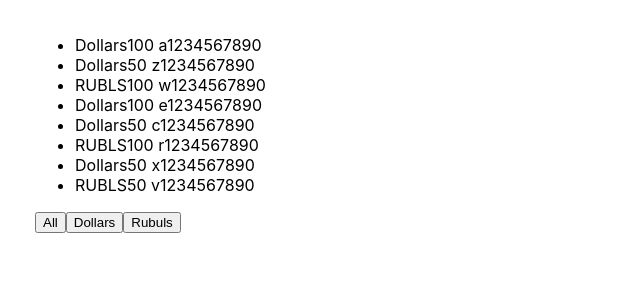
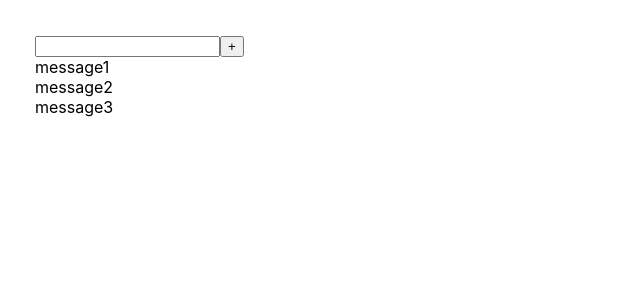
Before and after one commit to DmitryShastel/Native_JS_2.0_old, a React (Create React App) app in the folder Folder_1/native_js_2.0/: page / in a window 1280 px wide. Shown: the top 300 px of the page, without its empty margins (0-640 px from the left). Built offline with nearby package versions, Linux system fonts and the light colour scheme.

Commit message:
The useState is created

```diff
--- a/Folder_1/native_js_2.0/src/App.tsx
+++ b/Folder_1/native_js_2.0/src/App.tsx
@@ -1,42 +1,24 @@
 import React, {useState} from 'react';
-import {NewComponent} from "./Native_JS_2.0/Native_JS_Monday/Components/NewComponent";
-import {type} from "os";
 
 
-export type FilterType = 'All' | 'Dollars' | 'RUBLS'
-
 function App() {
-
-    const [filter, setFilter] = useState<FilterType>('All')
-    const [money, setMoney] = useState([
-        { banknots: 'Dollars', value: 100, number: ' a1234567890' },
-        { banknots: 'Dollars', value: 50, number: ' z1234567890' },
-        { banknots: 'RUBLS', value: 100, number: ' w1234567890' },
-        { banknots: 'Dollars', value: 100, number: ' e1234567890' },
-        { banknots: 'Dollars', value: 50, number: ' c1234567890' },
-        { banknots: 'RUBLS', value: 100, number: ' r1234567890' },
-        { banknots: 'Dollars', value: 50, number: ' x1234567890' },
-        { banknots: 'RUBLS', value: 50, number: ' v1234567890' },
+    let [message, setMessage] = useState([
+        {message: 'message1'},
+        {message: 'message2'},
+        {message: 'message3'},
     ])
-
-
-    let filteredMoney = money
-    if(filter === 'Dollars') {
-        filteredMoney = money.filter(m => m.banknots === 'Dollars')
-    }
-    if(filter === 'Dollars') {
-        filteredMoney = money.filter(m => m.banknots === 'RUBLS')
-    }
-
-    let filterForMoney = (value: FilterType) => {
-        setFilter(value)
-    }
 
     return (
         <div className="App">
             <div className='block'>
-                <NewComponent money={filteredMoney} filterForMoney={filterForMoney}/>
+                <input/>
+                <button>+</button>
             </div>
+            {message.map((m, index) => {
+                return (
+                    <div key={index}>{m.message}</div>
+                )
+            })}
         </div>
     )
 }
--- a/Folder_1/native_js_2.0/src/Native_JS_2.0/Native_JS_Monday/Components/NewComponent.tsx
+++ b/Folder_1/native_js_2.0/src/Native_JS_2.0/Native_JS_Monday/Components/NewComponent.tsx
@@ -1,39 +1,72 @@
-import React from 'react';
-import {FilterType} from "../../../App";
+// import React from 'react';
+// import {FilterType} from "../../../App";
+//
+//
+// export type NewComponentType = {
+//     money: Array<MoneyType>
+//     filterForMoney: (value: FilterType) => void
+// }
+//
+// export type MoneyType = {
+//     banknots: string
+//     value: number
+//     number: string
+// }
+//
+//
+// export const NewComponent = (props: NewComponentType) => {
+//
+//
+//     return (
+//         <div>
+//             <ul>
+//                 {props.money.map((m, index) => {
+//                     return (
+//                         <li >
+//                             <span>{m.banknots}</span>
+//                             <span>{m.value}</span>
+//                             <span>{m.number}</span>
+//                         </li>
+//                     )
+//                 })}
+//             </ul>
+//             <button onClick={() => props.filterForMoney('All')}>All</button>
+//             <button onClick={() => props.filterForMoney('Dollars')}>Dollars</button>
+//             <button onClick={() => props.filterForMoney('RUBLS')}>Rubuls</button>
+//
+//         </div>
+//     );
+// };
 
-
-export type NewComponentType = {
-    money: Array<MoneyType>
-    filterForMoney: (value: FilterType) => void
-}
-
-export type MoneyType = {
-    banknots: string
-    value: number
-    number: string
-}
-
-
-export const NewComponent = (props: NewComponentType) => {
-
-
-    return (
-        <div>
-            <ul>
-                {props.money.map((m, index) => {
-                    return (
-                        <li >
-                            <span>{m.banknots}</span>
-                            <span>{m.value}</span>
-                            <span>{m.number}</span>
-                        </li>
-                    )
-                })}
-            </ul>
-            <button onClick={() => props.filterForMoney('All')}>All</button>
-            <button onClick={() => props.filterForMoney('Dollars')}>Dollars</button>
-            <button onClick={() => props.filterForMoney('RUBLS')}>Rubuls</button>
-
-        </div>
-    );
-};
+//
+// import React, {useState} from "react";
+// import {FilterType} from "../../../App";
+//
+// export type FilterType = 'All' | 'Dollars' | 'RUBLS'
+//
+// const [filter, setFilter] = useState<FilterType>('All')
+// const [money, setMoney] = useState([
+//     { banknots: 'Dollars', value: 100, number: ' a1234567890' },
+//     { banknots: 'Dollars', value: 50, number: ' z1234567890' },
+//     { banknots: 'RUBLS', value: 100, number: ' w1234567890' },
+//     { banknots: 'Dollars', value: 100, number: ' e1234567890' },
+//     { banknots: 'Dollars', value: 50, number: ' c1234567890' },
+//     { banknots: 'RUBLS', value: 100, number: ' r1234567890' },
+//     { banknots: 'Dollars', value: 50, number: ' x1234567890' },
+//     { banknots: 'RUBLS', value: 50, number: ' v1234567890' },
+// ])
+//
+//
+// let filteredMoney = money
+// if(filter === 'Dollars') {
+//     filteredMoney = money.filter(m => m.banknots === 'Dollars')
+// }
+// if(filter === 'Dollars') {
+//     filteredMoney = money.filter(m => m.banknots === 'RUBLS')
+// }
+//
+// let filterForMoney = (value: FilterType) => {
+//     setFilter(value)
+// }
+//
+// <NewComponent money={filteredMoney} filterForMoney={filterForMoney}/>
--- a/Folder_1/native_js_2.0/src/Native_JS_2.0/Native_JS_Monday/Input.tsx
+++ b/Folder_1/native_js_2.0/src/Native_JS_2.0/Native_JS_Monday/Input.tsx
@@ -1,10 +1,7 @@
-import React, {ChangeEvent} from 'react';
-
+import React from 'react';
 
 
 export const Input = () => {
-
-
 
     return (
         <div>
```
